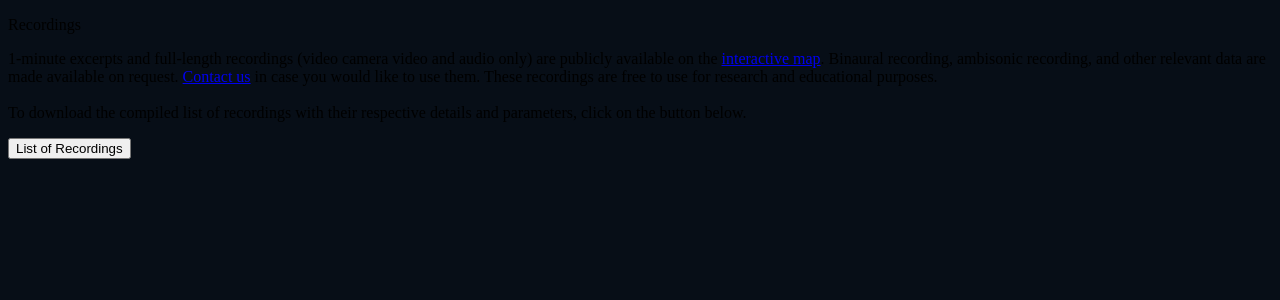
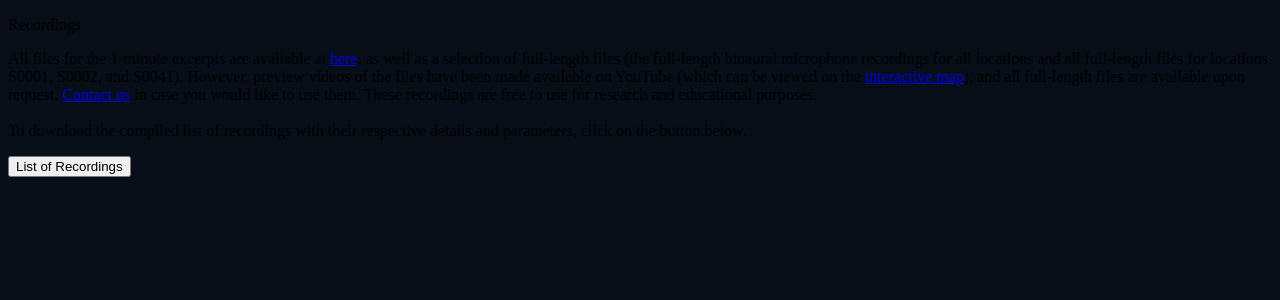
Before and after one commit to nemopotatoes/Lion-City-Soundscapes-Visualisation, a Django app: page /recordings/ in a window 1280 px wide. Shown: the part 44-344 px from the top of the page. Run offline with Django 4.2, Linux system fonts and the light colour scheme; some libraries are stand-ins or nearby versions.

Commit message:
updated links

```diff
--- a/lioncitysoundscapes/templates/about.html
+++ b/lioncitysoundscapes/templates/about.html
@@ -61,7 +61,7 @@
         <div id="container-content">
           <p>
             <b>Lion City Soundscapes</b> presents a dataset of audio-visual recordings of characteristic soundscapes in Singapore.
-            These soundscapes were previously identified in the <a href="#" class="link2">Singapore Soundscape Site Selection Survey (S5)</a> as
+            These soundscapes were previously identified in the <a href="https://doi.org/10.3390%2Fsu14127485" class="link2">Singapore Soundscape Site Selection Survey (S5)</a> as
             characeristic soundscapes spanning the perceptual quadrants generated from the "Pleasantness" and "Eventfulness"
             axes of the ISO 12913-3:2019 circumplex model of soundscape perception. Currently, the database consists of soundscapes from 62 locations.
             The soundscapes are characterised into four categories that correspond to the four quadrants from the ISO 12913-3:2019 circumplex model:
@@ -79,7 +79,7 @@
             on the <a href="/map" class="link">interactive map</a>. Full length recordings are made available upon request and are free to use
             for research and educational purposes. <a href="/contact" class="link">Contact us</a> in case you would like to use them.
             <br><br>
-            For more information on the project, read <a href="#" class="link2">the full paper</a>.
+            For more information on the project, read <a href="https://doi.org/10.21979/N9/AVHSBX" class="link2">the full paper</a>.
           </p>
         </div>
       </div>
--- a/lioncitysoundscapes/templates/recordings.html
+++ b/lioncitysoundscapes/templates/recordings.html
@@ -45,12 +45,14 @@
     <div class="recordings-wrapper">
         <p class="recordings-title">Recordings</p>
         <p class="recordings-desc">
-            1-minute excerpts and full-length recordings (video camera video and audio only) are publicly
-            available on the <a href="/map" class="link">interactive map</a>.
-            Binaural recording, ambisonic recording, and other relevant data are made available on request.
-            <a href="/contact" class="link">Contact us</a> in case you would like to use them.
-            These recordings are free to use for research and educational purposes. <br><br>
-            To download the compiled list of recordings with their respective details and parameters, click on the button below.
+          All files for the 1-minute excerpts are available at <a href="https://doi.org/10.21979/N9/AVHSBX" class="link">here</a>,
+          as well as a selection of full-length files (the full-length binaural microphone recordings
+          for all locations and all full-length files for locations S0001, S0002, and S0041).
+          However, preview videos of the files have been made available on YouTube (which can be viewed on the <a href="/map" class="link">interactive map</a>),
+          and all full-length files are available upon request.
+          <a href="/contact" class="link">Contact us</a> in case you would like to use them.
+          These recordings are free to use for research and educational purposes. <br><br>
+          To download the compiled list of recordings with their respective details and parameters, click on the button below.
         </p>
         <button onclick="document.location='../static/csv/LCS-raw-list.csv'">List of Recordings</button>
     </div>
--- a/lioncitysoundscapes/templates/resources.html
+++ b/lioncitysoundscapes/templates/resources.html
@@ -60,7 +60,7 @@
                     as suitable locations with characteristic soundscapes utilizing the ISO 12913-2 perceptual quadrants, and are
                     presented in Lion City Soundscapes.
                 </p>
-                <a href="/" class="resources-link">Learn more</a>
+                <a href="https://doi.org/10.3390%2Fsu14127485" class="resources-link">Learn more</a>
             </div>
 
             <div class="resources-card">
@@ -71,7 +71,7 @@
                     productivity, as manual adjustment of audio tracks can become labrious when the number of stimuli is large. This method was
                     used to verify the usability of the pair of binaural microphones used in recording the soundscapes.
                 </p>
-                <a href="/" class="resources-link">Learn more</a>
+                <a href="https://doi.org/10.1016/j.mex.2021.101288" class="resources-link">Learn more</a>
             </div>
 
             <div class="resources-card">
```
